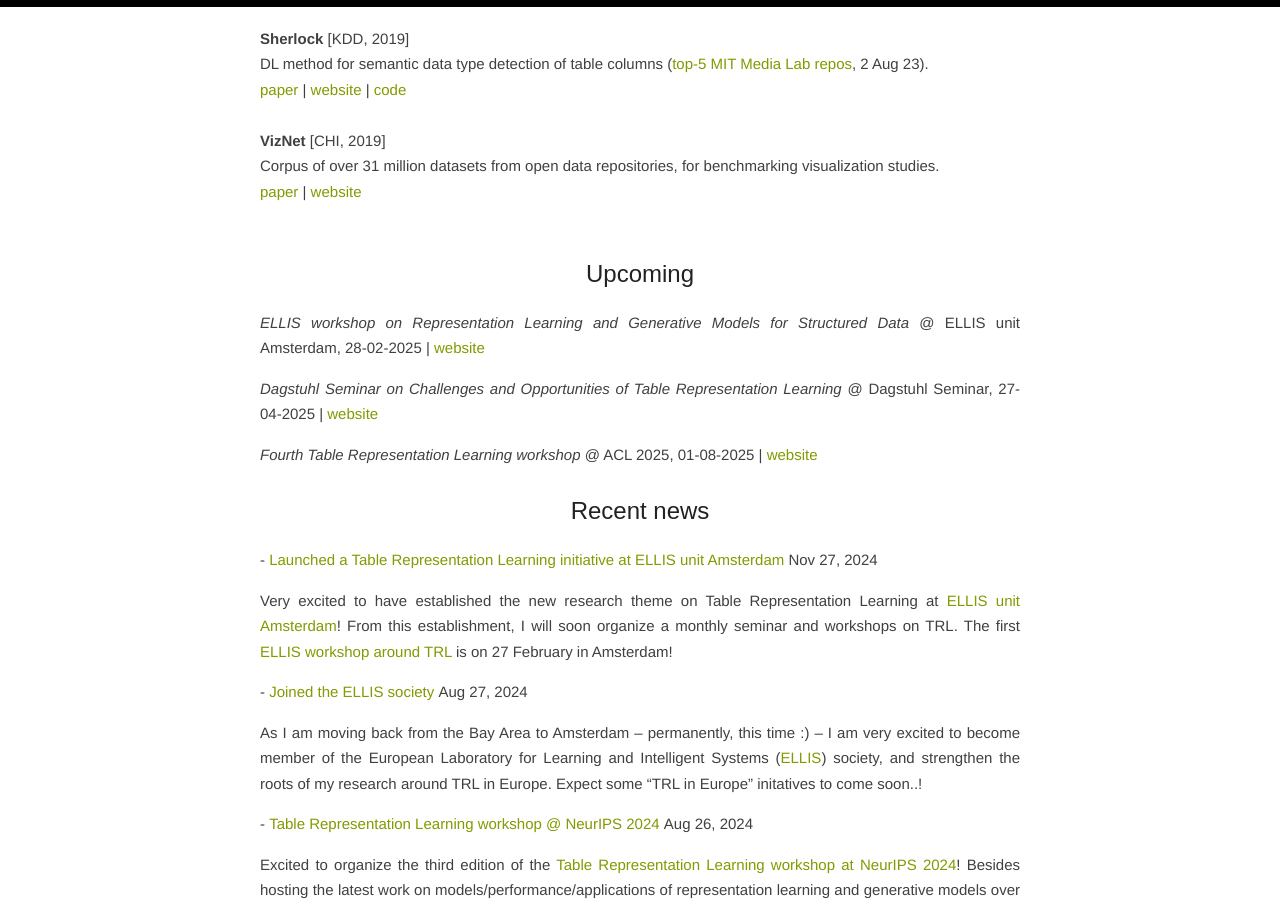
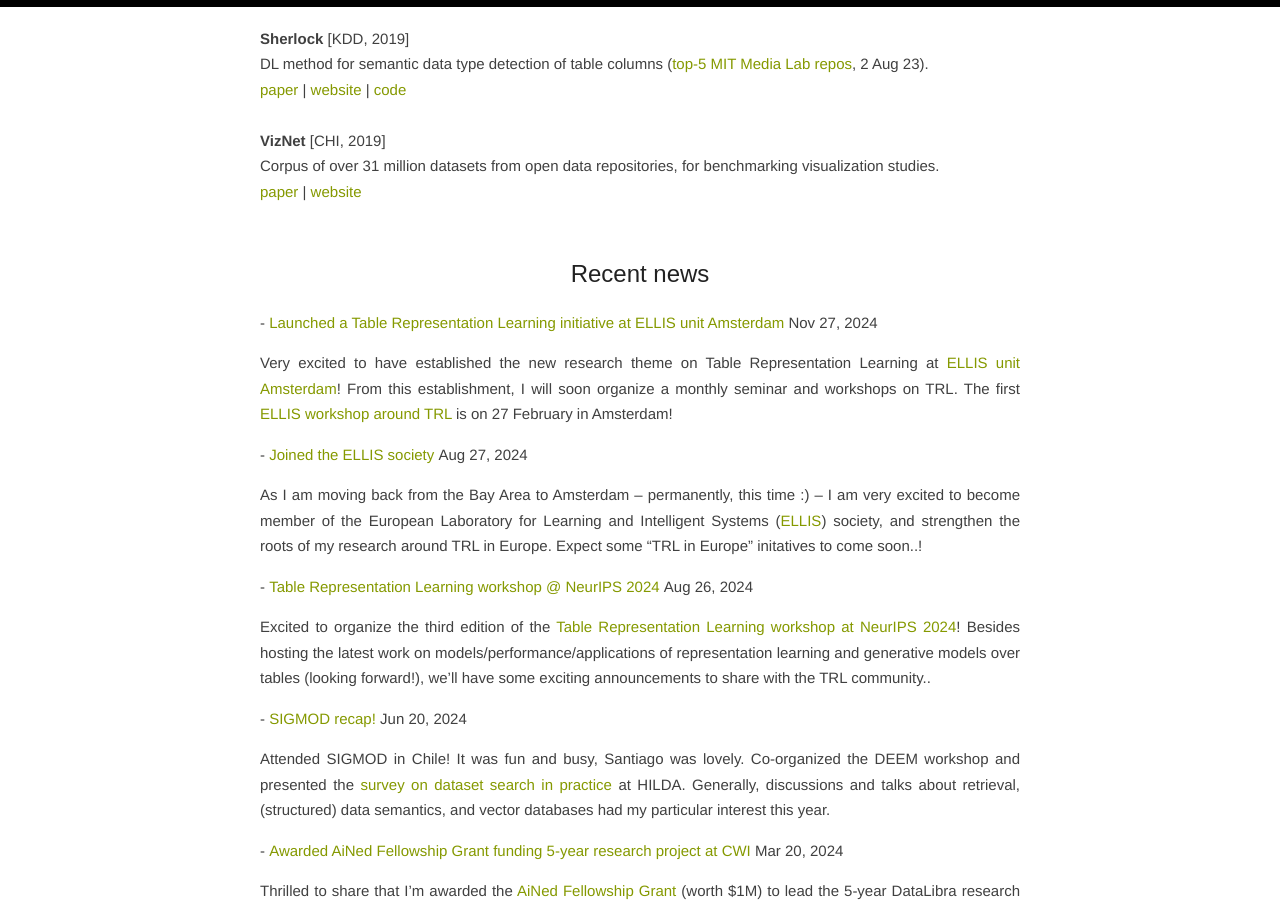
Before and after one commit to madelonhulsebos/madelonhulsebos.github.io, a Jekyll site: the page built from index.html, in a window 1280 px wide and 900 px high, scrolled down 1747 px. Built offline with Jekyll 4.4.1, drawn with Linux system fonts in a browser that asks for light colours; the list of posts is cut into pages by our own code.

Commit message:
move upcoming

```diff
--- a/index.html
+++ b/index.html
@@ -64,18 +64,6 @@ I'm generally interested in Table Representation Learning (TRL), with a particul
 </div>
 
 
-<h2>Upcoming</h2>
-{% assign sorted = site.upcoming %}
-{% for event in sorted %}
-<p>
-    <i>{{ event.title }}</i>  @ {{ event.venue }}, {{ event.date | date: "%d-%m-%Y"}}
-        {% if event.event_url %}
-            | <a href="{{ event.event_url}}">website</a>
-        {% endif %}
-    </p>
-{% endfor %}
-
-
 <h2>Recent news</h2>
 {% for post in site.posts limit:5 %}
   <div style="text-align: justify;">
```
Also changed, not shown: _pages/trl-lab.html (+11 -0 lines).
